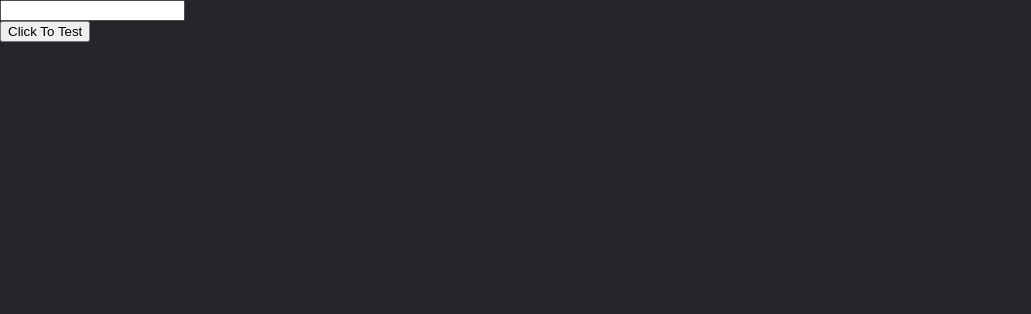
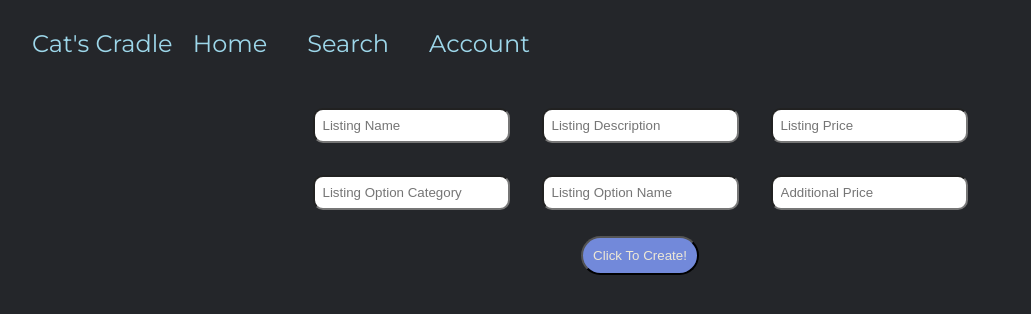
Before and after one commit to ethcala/fullstacktwo-frontend, a Next.js app in the folder cats-cradle/: page /listings/create in a window 1280 px wide. Shown: the top 314 px of the page, without its empty margins (0-1031 px from the left). Built offline with nearby package versions, Linux system fonts and the light colour scheme.

Commit message:
created create-listings page

```diff
--- a/cats-cradle/src/pages/account.tsx
+++ b/cats-cradle/src/pages/account.tsx
@@ -1,5 +1,6 @@
 import Footer from "@/components/footer";
 import Header from "@/components/header";
+import Link from "next/link";
 import { useState } from "react";
 
 export default function Account() {
@@ -82,6 +83,9 @@ export default function Account() {
                                 </div>
                             </form>
                         </div>
+                        <div className="container">
+                        <Link href="/listings/create"><button className="button">Create Listing</button></Link>
+                        </div>
                     </div>
                 </div>
                 <Footer />
--- a/cats-cradle/src/pages/listings/create.tsx
+++ b/cats-cradle/src/pages/listings/create.tsx
@@ -1,6 +1,7 @@
+import Header from '@/components/header';
 import React, { useEffect, useState } from 'react'
 
-export default function CreateListing () {
+export default function CreateListing (this: any) {
     const [listingName, setListingName] = useState("");
     const [listingSellerID, setListingSellerID] = useState(12);
     const [listingDescription, setListingDescription] = useState("");
@@ -18,8 +19,6 @@ export default function CreateListing () {
 
     const createListingData = async() => {
         setListingSellerID(12)
-        setListingName("Name UwU")
-        setListingDescription("Description OwO")
         setListingPublic(true)
         setListingPrice("10.99")
         setListingOptionsName("size")
@@ -32,7 +31,7 @@ export default function CreateListing () {
             "description": listingDescription,
             "is_public": listingPublic,
             "price": listingPrice,
-            "tags": ["UwU", "OwO"],
+            "tags": [""],
             "options": {
                 [listingOptionsName]:[
                     {
@@ -62,11 +61,71 @@ export default function CreateListing () {
         // return response.json(); // parses JSON response into native JavaScript objects
     }
   return (
-    <div>
-        <form>
-            <input></input>
-        </form>
-        <button onClick={createListingData}>Click To Test</button>
+    <div >
+        <Header current="Create" />
+        <div className='container text-center'>
+            <form className='flex-col'>
+                <input
+                    type={'text'}
+                    onChange={(e)=>setListingName(e.target.value)}
+                    value={listingName}
+                    placeholder='Listing Name'
+                    className='m-1 p-0_5 input'
+                />
+                <input
+                    type={'text'}
+                    onChange={(e)=>setListingDescription(e.target.value)}
+                    value={listingDescription}
+                    placeholder='Listing Description'
+                    className='m-1 p-0_5 input'
+                />
+                <input
+                    type={'text'}
+                    onChange={(e)=>setListingPrice(e.target.value)}
+                    value={listingPrice}
+                    placeholder='Listing Price'
+                    className='m-1 p-0_5 input'
+                />
+                <div>
+                    <input
+                        type={'text'}
+                        onChange={(e)=>setListingOptionsName(e.target.value)}
+                        value={listingOptionsName}
+                        placeholder='Listing Option Category'
+                        className='m-1 p-0_5 input'
+                    />
+                    <input
+                        type={'text'}
+                        onChange={(e)=>setListingOptionsOptionName(e.target.value)}
+                        value={listingOptionsOptionName}
+                        placeholder='Listing Option Name'
+                        className='m-1 p-0_5 input'
+                    />
+                    <input
+                        type={'text'}
+                        onChange={(e)=>setListingOptionsOptionPrice(e.target.value)}
+                        value={listingOptionsOptionPrice}
+                        placeholder='Additional Price'
+                        className='m-1 p-0_5 input'
+                    />
+                </div>
+
+                {/*
+                "description": listingDescription,
+                "is_public": listingPublic,
+                "price": listingPrice,
+                "tags": ["UwU", "OwO"],
+                "options": {
+                    [listingOptionsName]:[
+                        {
+                            "option_name":listingOptionsOptionName,
+                            "option_price":listingOptionsOptionPrice
+                        }
+                    ]
+                } */}
+            </form>
+            <button onClick={createListingData} className='button'>Click To Create!</button>
+        </div>
     </div>
   )
 }
--- a/cats-cradle/src/styles/styles.css
+++ b/cats-cradle/src/styles/styles.css
@@ -152,6 +152,10 @@ body {
   text-align: var(--bs-body-text-align);
   -webkit-text-size-adjust: 100%;
   -webkit-tap-highlight-color: transparent;
+}
+
+.input{
+  border-radius: 10px;
 }
 
 body::-webkit-scrollbar {
@@ -693,6 +697,7 @@ svg {
   padding: 10px;
   margin: 10px;
   background-color: #7289da;
+  color: #EEE8D6;
   border-radius: 20px;
   cursor: pointer;
   max-width: fit-content;
```
